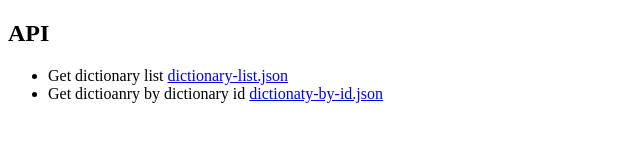
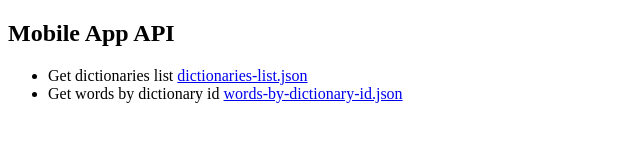
Before and after one commit to PavloRohozhyn/MobileAppApi, a plain HTML site: page index.html in a window 1280 px wide. Shown: the whole page, without its empty margins (0-640 px from the left). Drawn offline with Linux system fonts and the light colour scheme.

Commit message:
Update index.html

```diff
--- a/index.html
+++ b/index.html
@@ -4,10 +4,10 @@
         <title>JSON placeholder for MobileApp</title>
     </head>
     <body>
-        <h2>API</h2>
+        <h2>Mobile App API</h2>
         <ul>
-            <li>Get dictionary list <a href="./dictionary-list.json">dictionary-list.json</a></li>
-            <li>Get dictioanry by dictionary id <a href="./dictionaty-by-id.json">dictionaty-by-id.json</a></li>
+            <li>Get dictionaries list <a href="./dictionary-list.json">dictionaries-list.json</a></li>
+            <li>Get words by dictionary id <a href="./dictionaty-by-id.json">words-by-dictionary-id.json</a></li>
         </ul>
     </body>
     </html>
```
